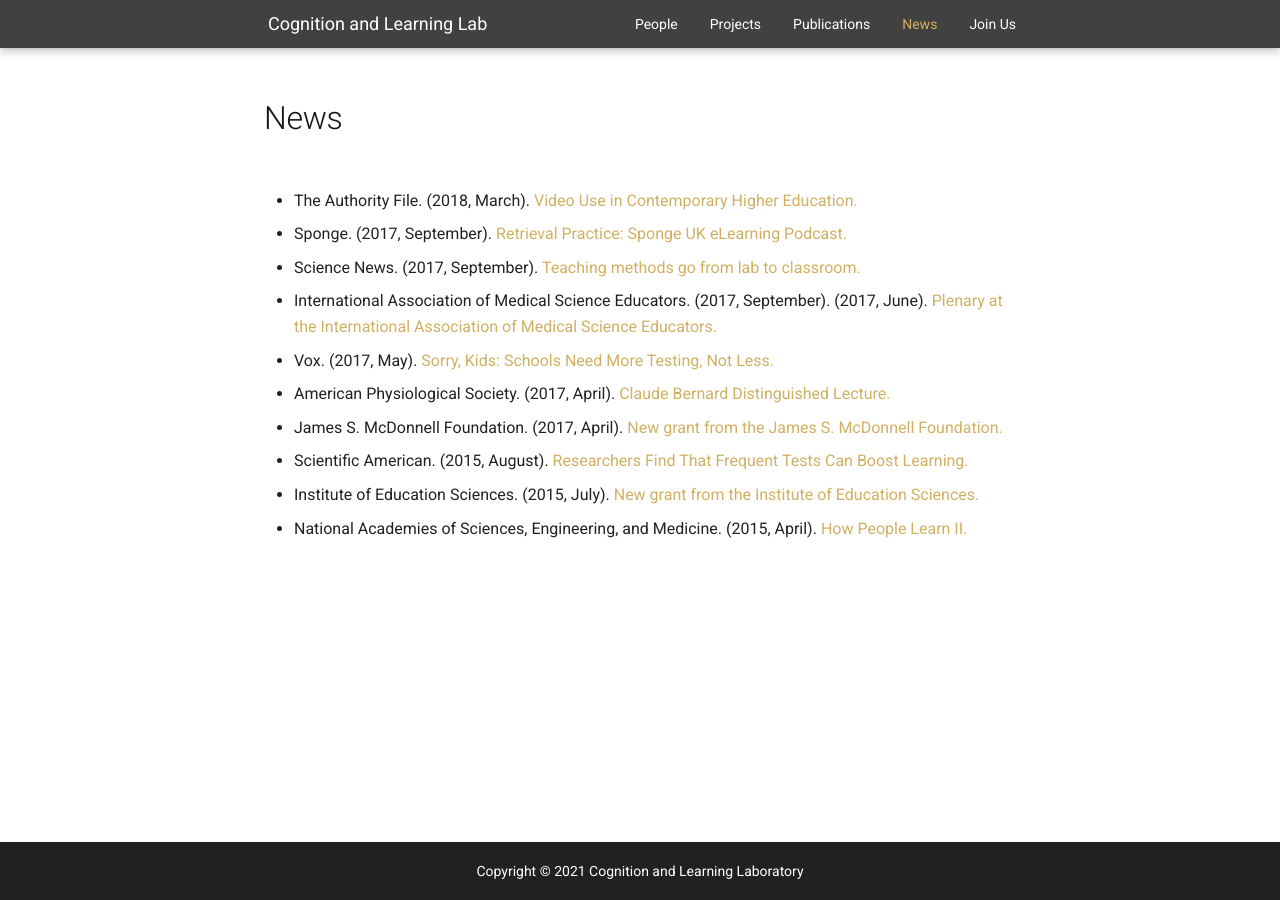
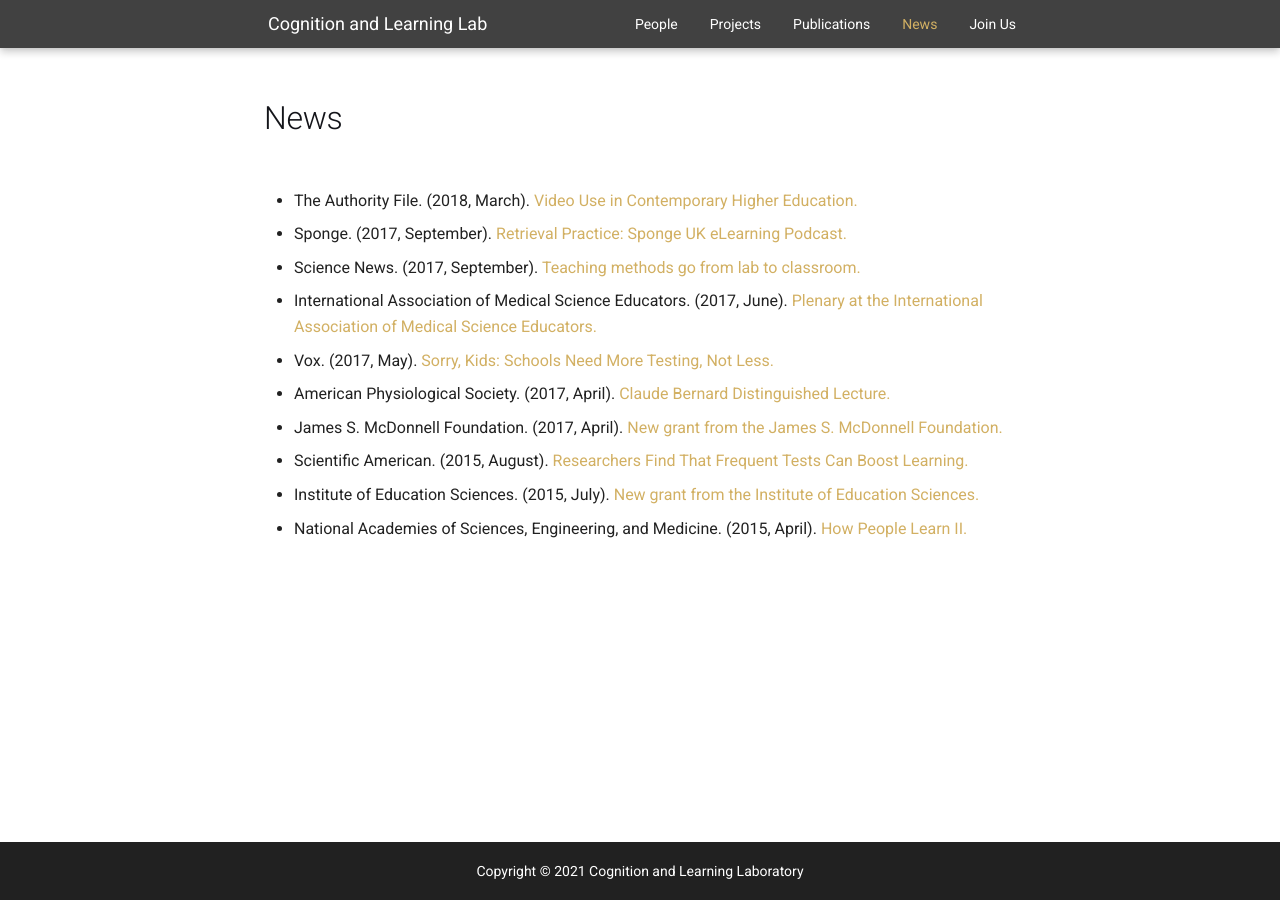
Before and after one commit to shivanya-chandra/pcllab.github.io, an MkDocs documentation site: the page built from docs/news.md, in a window 1280 px wide. Built offline with MkDocs 1.6.1 and Material for MkDocs 9.7.7, drawn with Linux system fonts in a browser that asks for light colours.

Commit message:
additional updates

```diff
--- a/docs/news.md
+++ b/docs/news.md
@@ -13,7 +13,7 @@ hide:
 
 - Science News. (2017, September). [Teaching methods go from lab to classroom.](https://www.sciencenews.org/article/teaching-methods-go-lab-classroom){target="_blank" rel="noreferrer"}
 
-- International Association of Medical Science Educators. (2017, September). (2017, June). [Plenary at the International Association of Medical Science Educators.](http://www.iamse.org/iamse17-plenary-speaker-highlight-pat-croskerry/){target="_blank" rel="noreferrer"}
+- International Association of Medical Science Educators. (2017, June). [Plenary at the International Association of Medical Science Educators.](http://www.iamse.org/iamse17-plenary-speaker-highlight-pat-croskerry/){target="_blank" rel="noreferrer"}
 
 - Vox. (2017, May). [Sorry, Kids: Schools Need More Testing, Not Less.](https://www.vox.com/the-big-idea/2017/5/31/15715308/testing-schools-education-research-learn-better){target="_blank" rel="noreferrer"}
 
```
Also changed, not shown: docs/joinus.md (+1 -1 lines).
